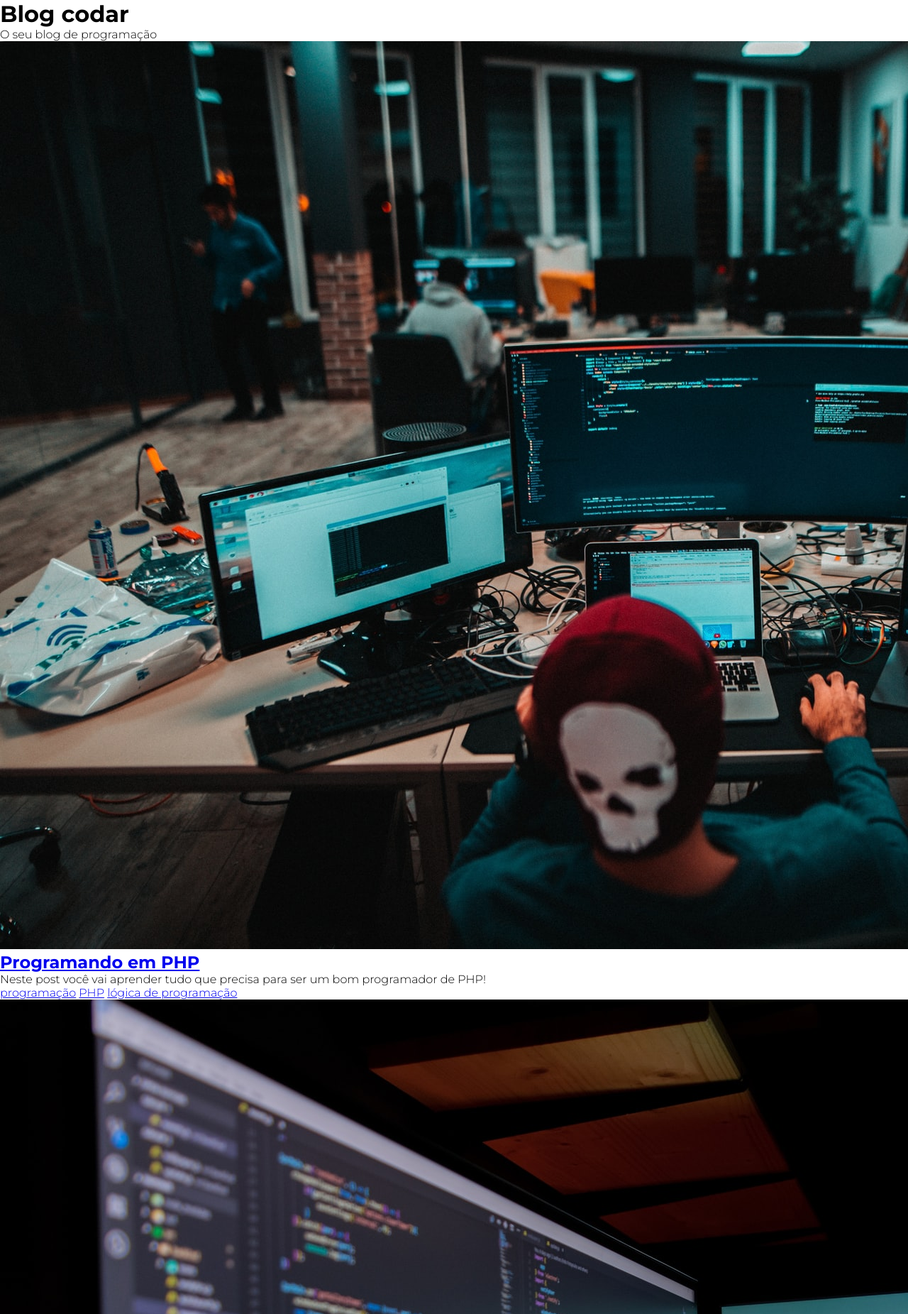
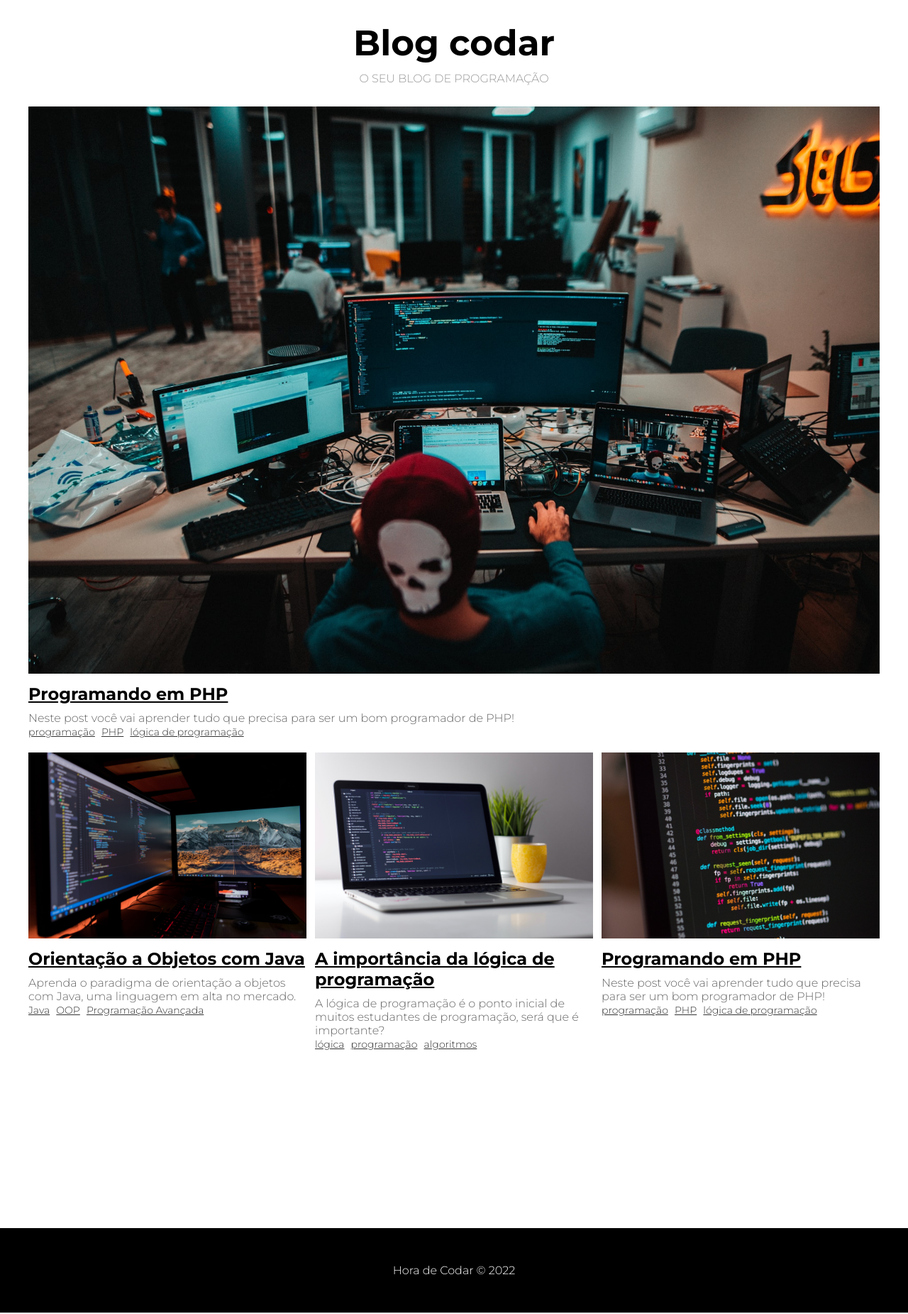
Before and after one commit to YuriSarmanho/PHPcourse, a PHP site: page / in a window 1280 px wide; the page is wider, and only the part inside the window is pictured. Shown: the part 69-1920 px from the top of that part at 71% size. Run offline with PHP 8.4, Linux system fonts and the light colour scheme.

Commit message:
estilo da HOME finalizado

```diff
--- a/15_blog/css/style.css
+++ b/15_blog/css/style.css
@@ -51,7 +51,70 @@ main{
 #navbar .nav-link:hover {
     color: #999;
 }
+/*HOME*/
+ #title-container{
+    min-width: 500px;
+    text-align: center;
+    margin-top: 30px;
+ }
 
+ #title-container h1{
+    font-size: 50px;
+ }
+
+ #title-container p {
+    margin-top: 10px;
+    text-transform: uppercase;
+    color: #999;
+ }
+
+ #posts-container{
+    max-width: 1200px;
+    margin: 0 auto;
+    margin-top: 30px;
+    display: flex;
+    flex-wrap: wrap;
+ }
+
+ .post-box:first-child{
+    min-width: 100%;
+ }
+
+.post-box {
+    flex: 1 1 0;
+    margin-bottom: 20px;
+ }
+
+ .post-box:nth-child(3) {
+    margin: 0 1%;
+ }
+
+ .post-box img{
+    width: 100%;
+ }
+
+ .post-box .post-title {
+    font-size: 24px;
+    margin: 10px 0;
+ }
+
+ .post-box .post-title a {
+    color: #000;
+    transition: .5s;
+ }
+ .post-box .post-title a:hover {
+    color: #999;
+ }
+
+ .post-box .post-description{
+    color: #666;
+ }
+ .tags-container a {
+    font-size: 14px;
+    color: #333;
+    display: inline-block;
+    margin-right: 5px;
+ }
 
 /*FOOTER*/
 
```
